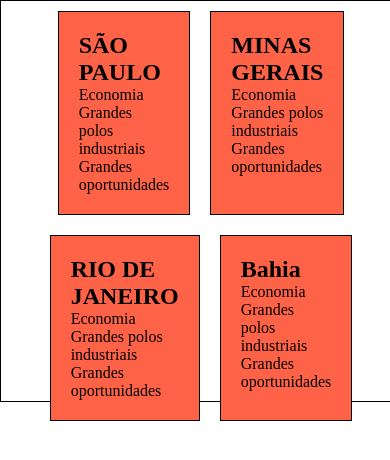
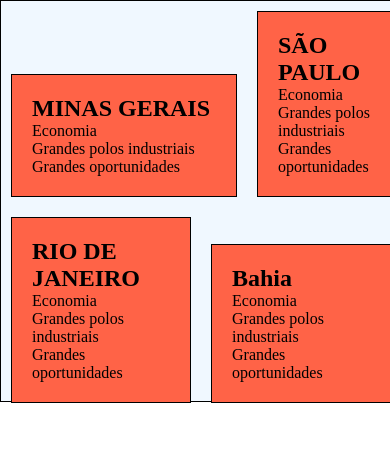
Before and after one commit to JoSilvaDev/Estudos, a plain HTML site: page CSS/Flexbox/index.html in a window 390 px wide. Drawn offline with Linux system fonts and the light colour scheme.

Commit message:
Update index.html

```diff
--- a/CSS/Flexbox/index.html
+++ b/CSS/Flexbox/index.html
@@ -16,19 +16,24 @@
             margin: auto;
             display: flex;
             flex-wrap: wrap;
-            max-width: 1000px;
+            max-width: 800px;
             justify-content: center;
             border: 1px solid;
             align-content: flex-start;
         }
 
-        .container div{
-            flex: 0;
-            max-width: 250px;
+        .container > div{
+            width: 200px;
             border: 1px solid black;
             background-color: tomato;
             margin: 10px;
             padding: 20px;
+            flex: 1;
+            align-self: flex-end;
+        }
+
+        .container div.item2{
+            flex: 2;
         }
 
         .container div > ul li{
@@ -38,10 +43,16 @@
         @media (max-width: 500px){
             .container{
                 width: 400px;
+                background-color: aliceblue;
+                order: 2;
             }
 
             .container div{
                 width: 250px;
+            }
+
+            .item2{
+                order: -1;
             }
         }
     </style>
@@ -49,7 +60,7 @@
 <body>
     <main>
         <section class="container">
-            <div>
+            <div class="item1">
                 <h1>SÃO PAULO</h1>
                 <ul>
                     <li>Economia</li>
@@ -57,7 +68,7 @@
                     <li>Grandes oportunidades</li>
                 </ul>
             </div>
-            <div>
+            <div class="item2">
                 <h1>MINAS GERAIS</h1>
                 <ul>
                     <li>Economia</li>
```
